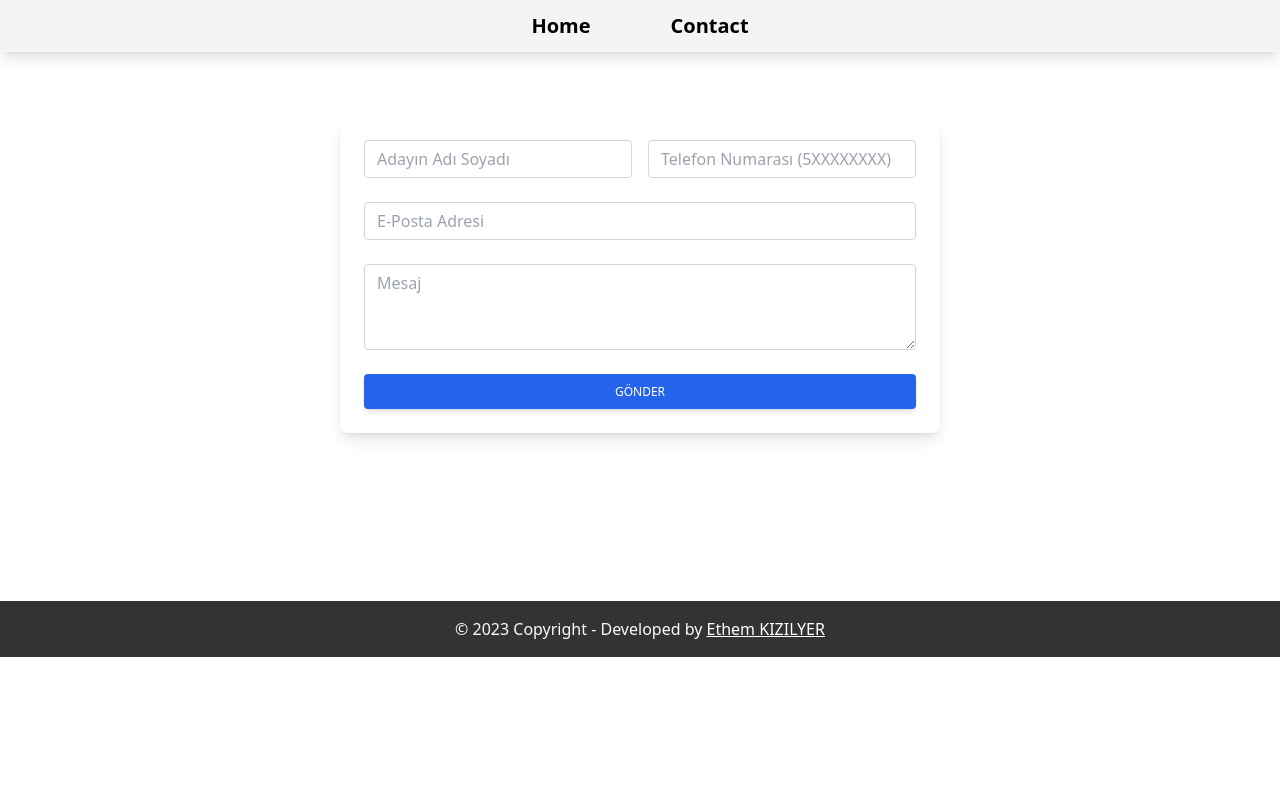
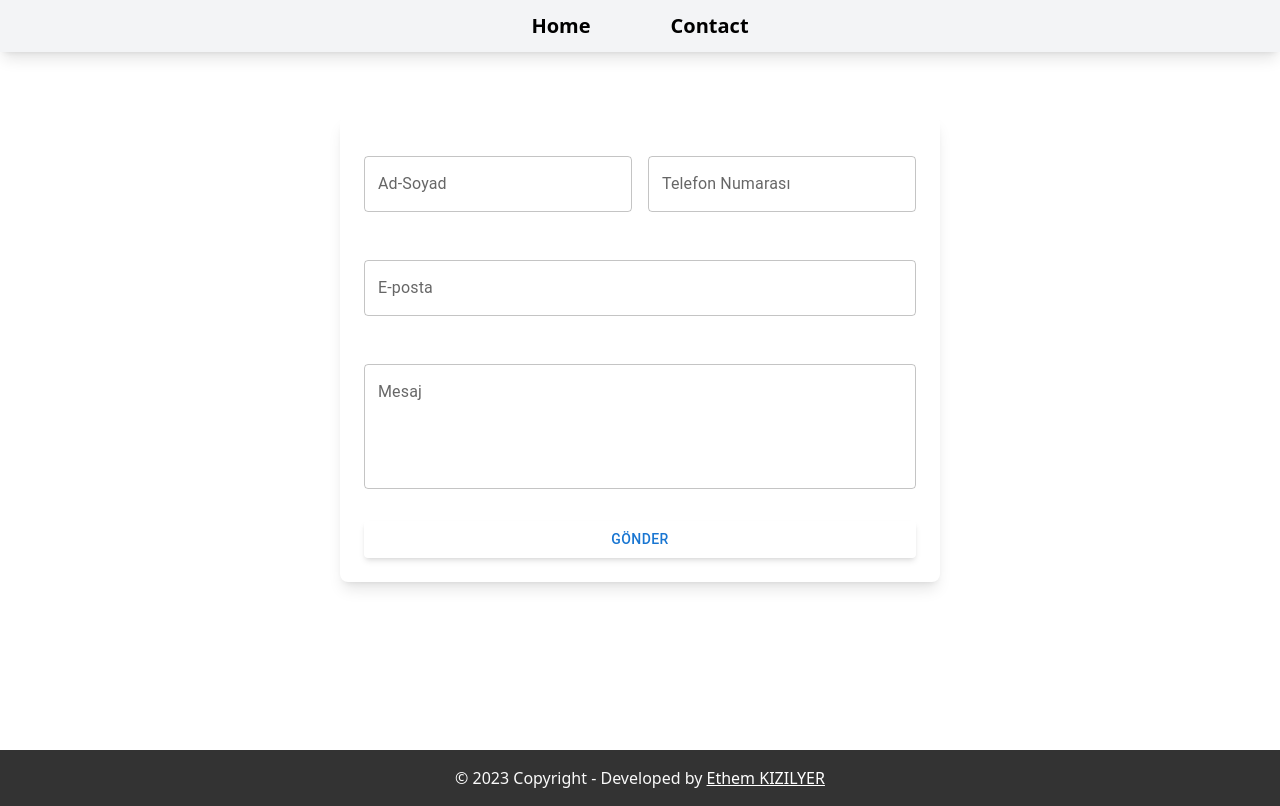
Before and after one commit to Ethemkizilyer/hlsoftware, a React (Create React App) app: page /home/contact in a window 1280 px wide. Built offline with nearby package versions, Linux system fonts and the light colour scheme.

Commit message:
feat: formik-yup updated

```diff
--- a/package.json
+++ b/package.json
@@ -18,6 +18,7 @@
     "react-redux": "^8.0.5",
     "react-router-dom": "6.3",
     "react-scripts": "5.0.1",
+    "react-toastify": "^9.1.1",
     "redux": "^4.2.0",
     "web-vitals": "^2.1.4",
     "yup": "^0.32.11"
--- a/src/App.js
+++ b/src/App.js
@@ -2,9 +2,10 @@ import { BrowserRouter, Routes, Route } from "react-router-dom";
 import "./App.css";
 import Navbar from "./components/Navbar";
 import Home from "./page/Home";
-import Contact from "./page/Contact";
 import PrivateRouter from "./router/PrivateRouter";
 import Footer from "./components/Footer";
+import { Contact } from "./page/Contact";
+
 
 function App() {
   return (
--- a/src/index.js
+++ b/src/index.js
@@ -4,10 +4,13 @@ import "./index.css";
 import App from "./App";
 import { Provider } from "react-redux";
 import store from "./app/store";
+import { ToastContainer} from "react-toastify";
+import "react-toastify/dist/ReactToastify.css";
 
 const root = ReactDOM.createRoot(document.getElementById("root"));
 root.render(
   <Provider store={store}>
+    <ToastContainer />
     <App />
   </Provider>
 );
--- a/src/page/Contact.jsx
+++ b/src/page/Contact.jsx
@@ -1,32 +1,52 @@
-import React, { useState } from "react";
+import React from "react";
+import { Formik, Form, Field, ErrorMessage } from "formik";
+import * as Yup from "yup";
+import { TextField, Button } from "@mui/material";
 import { useDispatch } from "react-redux";
 import { postApp } from "../features/userSlice";
 
-const Contact = () => {
+const FormSchema = Yup.object().shape({
+  Name: Yup.string().required("Ad Soyad gerekli"),
+  PhoneNumber: Yup.string()
+    .matches(
+      /^[1-9][0-9]{9}$/,
+      "Telefon numaranızı 0 ile yazmayın,10 rakamdan oluşmalı"
+    )
+    .required("Telefon numarası giriniz"),
+  Email: Yup.string().email("Geçersiz e-posta").required("Email gerekli"),
+  Message: Yup.string()
+    .max(256, "Mesaj 256 karakterden kısa olmalıdır")
+    .required("Mesaj gereklidir"),
+});
+export const Contact = () => {
 const dispatch = useDispatch();
-  const [user, setUser] = useState({
+  return (
+    <Formik
+      initialValues={{
         Name: "",
         PhoneNumber: "",
         Email: "",
         Message: "",
-  });
+      }}
+      validationSchema={FormSchema}
+      onSubmit={(values, actions) => {
+        dispatch(postApp(values));
 
-  // Form Submit
-  const handleSubmit = (e) => {
-    e.preventDefault();
-    dispatch(postApp(user));
-  };
-
-  return (
+        actions.setSubmitting(false);
+      }}
+    >
+      {({ isSubmitting }) => (
         <div className="mx-auto block p-6 rounded-lg shadow-lg bg-white max-w-[600px] mb-[168px] mt-16">
-      <form onSubmit={handleSubmit}>
+          <Form>
             <div className="grid grid-cols-2 gap-4 ">
               <div className="form-group mb-6">
-            <input
-              type="text"
-              required
-              value={user?.Name}
-              onChange={(e) => setUser({ ...user, Name: e.target.value })}
+                <Field
+                  name="Name"
+                  as={TextField}
+                  label="Ad-Soyad"
+                  variant="outlined"
+                  fullWidth
+                  margin="normal"
                   className="form-control
           block
           w-full
@@ -42,19 +62,18 @@ const Contact = () => {
           ease-in-out
           m-0
           focus:text-gray-700 focus:bg-white focus:border-blue-600 focus:outline-none"
-              id="exampleInput123"
-              aria-describedby="emailHelp123"
-              placeholder="Adayın Adı Soyadı"
                 />
+                <ErrorMessage name="Name" component="div" />
               </div>
               <div className="form-group mb-6">
-            <input
-              type="tel"
-              required
-              value={user?.PhoneNumber}
-              onChange={(e) =>
-                setUser({ ...user, PhoneNumber: e.target.value })
-              }
+                <Field
+                  name="PhoneNumber"
+                  as={TextField}
+                  label="Telefon Numarası"
+                  variant="outlined"
+                  fullWidth
+                  placeholder="5XXXXXXXX"
+                  margin="normal"
                   className="form-control
           block
           w-full
@@ -70,18 +89,19 @@ const Contact = () => {
           ease-in-out
           m-0
           focus:text-gray-700 focus:bg-white focus:border-blue-600 focus:outline-none"
-              id="exampleInput124"
-              aria-describedby="emailHelp124"
-              placeholder="Telefon Numarası (5XXXXXXXX)"
                 />
+                <ErrorMessage name="PhoneNumber" component="div" />
               </div>
             </div>
             <div className="form-group mb-6">
-          <input
+              <Field
+                name="Email"
+                as={TextField}
+                label="E-posta"
                 type="email"
-            value={user?.Email}
-            required
-            onChange={(e) => setUser({ ...user, Email: e.target.value })}
+                variant="outlined"
+                fullWidth
+                margin="normal"
                 className="form-control block
         w-full
         px-3
@@ -96,14 +116,19 @@ const Contact = () => {
         ease-in-out
         m-0
         focus:text-gray-700 focus:bg-white focus:border-blue-600 focus:outline-none"
-            id="exampleInput8"
-            placeholder="E-Posta Adresi"
               />
+              <ErrorMessage name="Email" component="div" />
             </div>
             <div className="form-group mb-6">
-          <textarea
-            required
-            onChange={(e) => setUser({ ...user, Message: e.target.value })}
+              <Field
+                name="Message"
+                as={TextField}
+                label="Mesaj"
+                variant="outlined"
+                multiline
+                rows={4}
+                fullWidth
+                margin="normal"
                 className="
         form-control
         block
@@ -121,15 +146,12 @@ const Contact = () => {
         m-0
         focus:text-gray-700 focus:bg-white focus:border-blue-600 focus:outline-none
       "
-            id="exampleFormControlTextarea13"
-            rows={3}
-            placeholder="Mesaj"
-            defaultValue={""}
               />
+              <ErrorMessage name="Message" component="div" />
             </div>
-
-        <button
+            <Button
               type="submit"
+              disabled={isSubmitting}
               className="
       w-full
       px-6
@@ -149,11 +171,11 @@ const Contact = () => {
       duration-150
       ease-in-out"
             >
-          Gönder
-        </button>
-      </form>
+              GÖNDER
+            </Button>
+          </Form>
         </div>
+      )}
+    </Formik>
   );
-};
-
-export default Contact;
+}
```
Also changed, not shown: src/features/userSlice.jsx (+6 -1 lines), 1 other file (tests, documents, lock files or other folders). Lines whose indentation alone changed are shown as unchanged.
